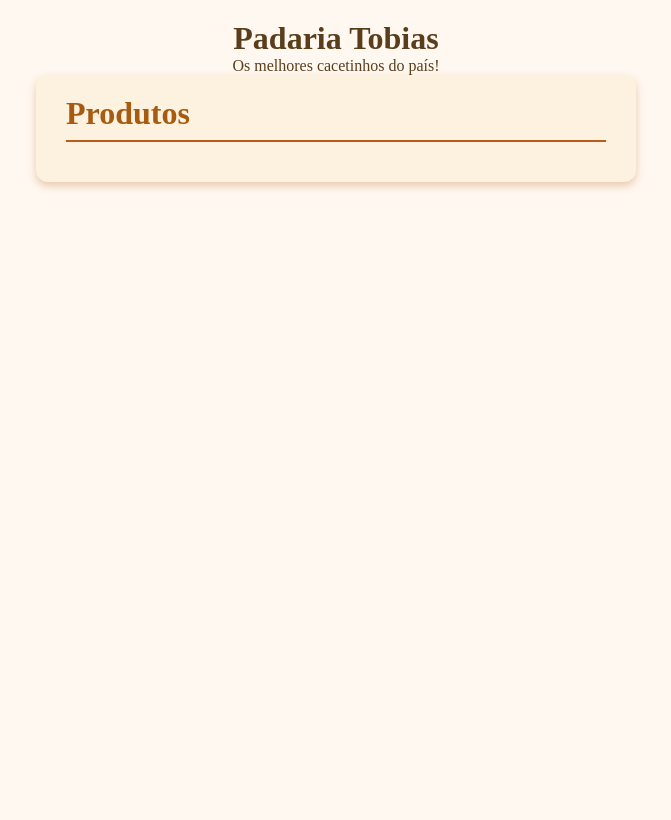
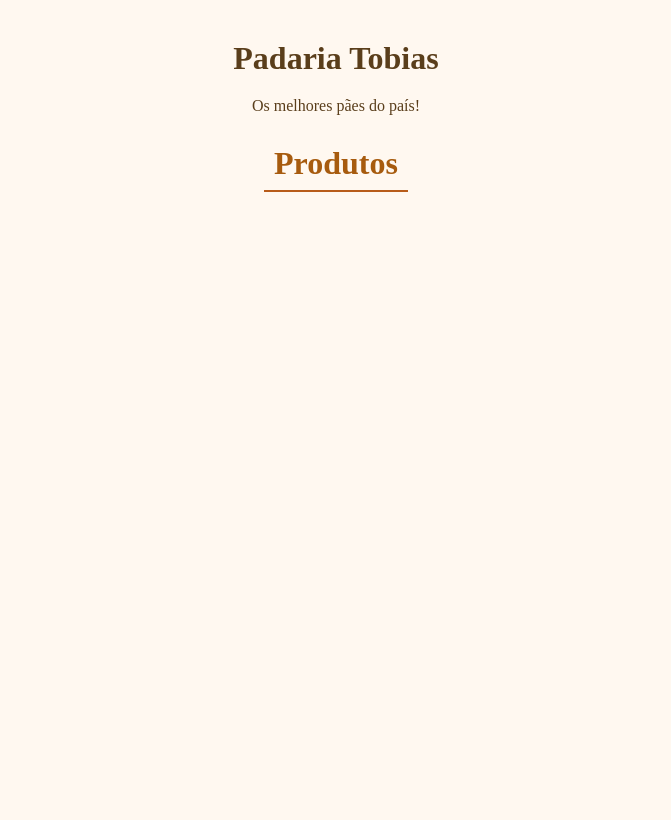
Before and after one commit to joaoduarte01/Padaria, a PHP site: page / in a window 1280 px wide. Shown: the whole page, without its empty margins (304-975 px from the left). Before the commit the page ends 190 px from the top, so only its background shows below. Run offline with PHP 8.4, Linux system fonts and the light colour scheme.

Commit message:
css atualizado

```diff
--- a/Style/styles.css
+++ b/Style/styles.css
@@ -1,6 +1,6 @@
 * {
   margin: 0;
-  padding: 0;
+  padding: 10;
   box-sizing: border-box;
 }
 
@@ -32,16 +32,6 @@ head p {
   color: #8c6239;
 }
 
-/* Main */
-main {
-  width: 100%;
-  max-width: 600px;
-  background: #fdf1e0;
-  padding: 20px 30px;
-  border-radius: 12px;
-  box-shadow: 0 4px 8px rgba(184, 92, 26, 0.3);
-}
-
 main h3 {
   font-size: 2rem;
   color: #a75b0e;
--- a/index.html
+++ b/index.html
@@ -12,7 +12,7 @@
             Padaria Tobias
         </h1>
         <p>
-            Os melhores cacetinhos do país!
+            Os melhores pães do país!
         </p>
     </head>
 
```
